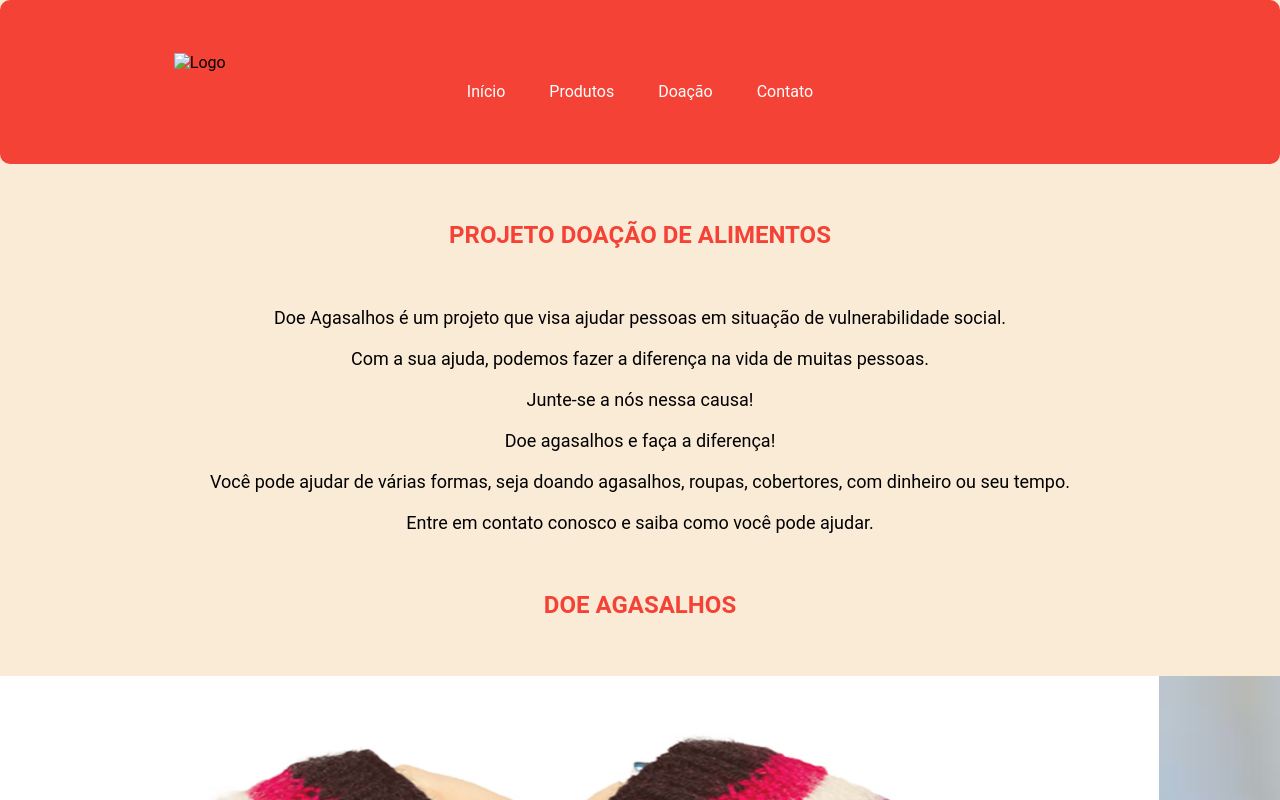
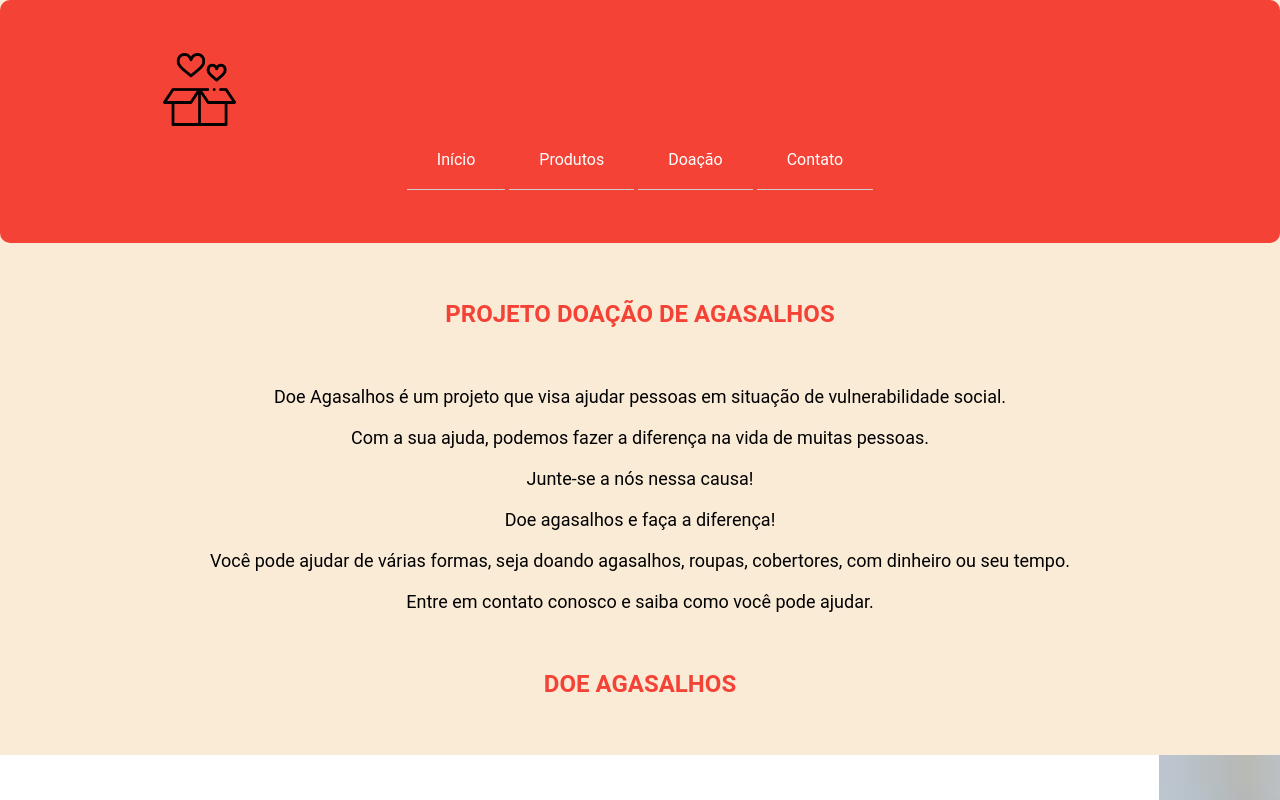
Before and after one commit to karisa20/proj_doacao_roupas, a plain HTML site: page index.html in a window 1280 px wide. Shown: the top 800 px of the page. Drawn offline with Linux system fonts and the light colour scheme; some packages are replaced by stand-ins of ours.

Commit message:
Ajustes dinâmicos na página
Foram melhorados os links de redirecionamento de dentro da página.

```diff
--- a/index.html
+++ b/index.html
@@ -11,21 +11,21 @@
         <nav class="menu">
             <div class="container">
                 <div class="logo">
-                    <img src="imagens/icone-jeux-et-jeux-video-violet.png" alt="Logo" width="25%" height="25%">
+                    <img src="img/2913092.png" alt="Logo" width="25%" height="25%">
                 </div>
                 <nav>
                 <div class="menu">
-                    <a href="#home" class="btn-15">Início</a>
-                    <a href="#Produtos" class="btn-15">Produtos</a>
-                    <a href="#doacao" class="btn-15">Doação</a>
-                    <a href="#contato" class="btn-15">Contato</a>
+                    <li style=" display: inline-block;"><a href="#home" class="btn-15">Início</a></li>
+                    <li style=" display: inline-block;"><a href="#produtos" class="btn-15">Produtos</a></li>
+                    <li style=" display: inline-block;"><a href="#doacao" class="btn-15">Doação</a></li>
+                    <li style=" display: inline-block;"><a href="#contato" class="btn-15">Contato</a></li>
                 </div>
         </nav>
     </header>
     <section>
         <br><br><br>
 
-    <h1>PROJETO DOAÇÃO DE ALIMENTOS</h1>
+    <h1 id="home">PROJETO DOAÇÃO DE AGASALHOS</h1>
     <div><br><br>
         <p>Doe Agasalhos é um projeto que visa ajudar pessoas em situação de vulnerabilidade social.</p>
         <p>Com a sua ajuda, podemos fazer a diferença na vida de muitas pessoas.</p>
@@ -82,7 +82,7 @@
         <section class="produtos">
 
             <br><br>
-            <h1>FORMAS DE DOAR</h1>
+            <h1 id="produtos">FORMAS DE DOAR</h1>
             <p>Doando por transferência bancária, pix, levando até o responsável.</p>
 
             <br><br>
@@ -121,7 +121,7 @@
         <p>Pix | Chave CNPJ: </p>
 
         <br><br>
-        <h1>CONTATOS E LOCALIZAÇÃO</h1>
+        <h1 id="contato">CONTATOS E LOCALIZAÇÃO</h1>
         <p>Telefone: (11) 99999-9999</p>
         <p>Endereço: Rua Antônio Registro, nº </p>
 
@@ -133,7 +133,10 @@
         <br><br><br><br>
 
     <footer>
-        <p>&copy; 2025 DOE AGASALHOS</p>
+        <p>&copy; 2025, Capela São José. Doe Agasalhos</p>
+        <!-- <div class="logo">
+            <img src="img/2913092.png" alt="Logo" width="25%" height="25%">
+        </div> -->
     </footer>
 
     <script src="script.js"></script>
@@ -141,8 +144,5 @@
 <script async defer
     src="https://maps.googleapis.com/maps/api/js?key=AIzaSyAtANXhtT6Gi8_Q3o9m0Sf20VbpVsW9jRo&callback=initMap">
 </script>
-
-
-
 </body>
 </html>
--- a/styles.css
+++ b/styles.css
@@ -122,7 +122,7 @@ section.carrosel{
 .nav-manual, .nav-auto{
     position: absolute;
     width: 100%;
-    bottom: -400px;
+    bottom: -700px;
     display: flex;
     justify-content: center;
 }
```
Also changed, not shown: img/2913092.png (added).
